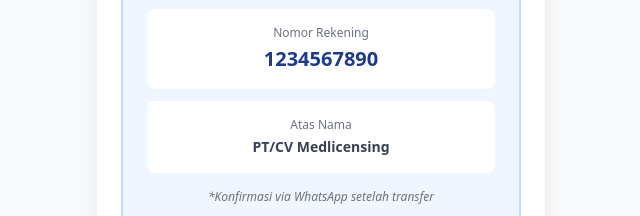
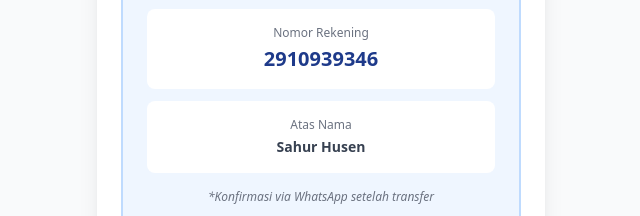
Before and after one commit to izinnakes26/medlicensing-backend, a website: page public/invoice.html in a window 1280 px wide. Shown: the part 496-712 px from the top of the page, 319-959 px from the left. Drawn offline with nearby package versions, Linux system fonts and the light colour scheme.

Commit message:
Update invoice.html

```diff
--- a/public/invoice.html
+++ b/public/invoice.html
@@ -43,12 +43,12 @@
 
         <div class="bg-white rounded-lg p-4 mb-3">
             <p class="text-xs text-gray-500 mb-1">Nomor Rekening</p>
-            <p class="text-xl font-bold text-blue-900 select-all">1234567890</p>
+            <p class="text-xl font-bold text-blue-900 select-all">2910939346</p>
         </div>
 
         <div class="bg-white rounded-lg p-4">
             <p class="text-xs text-gray-500 mb-1">Atas Nama</p>
-            <p class="text-sm font-semibold text-gray-700">PT/CV Medlicensing</p>
+            <p class="text-sm font-semibold text-gray-700">Sahur Husen</p>
         </div>
 
         <p class="text-xs text-gray-500 mt-4 italic">*Konfirmasi via WhatsApp setelah transfer</p>
```
